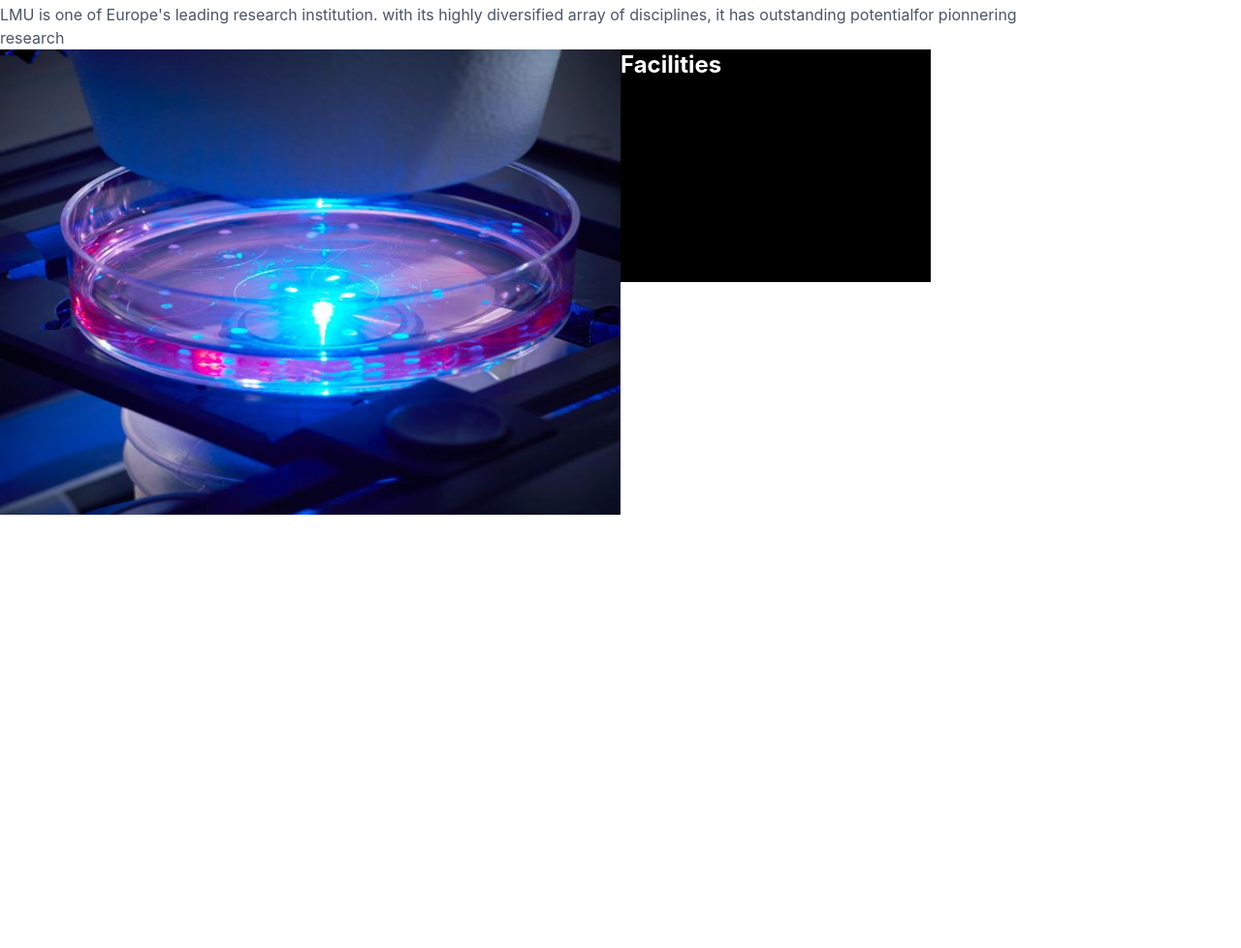
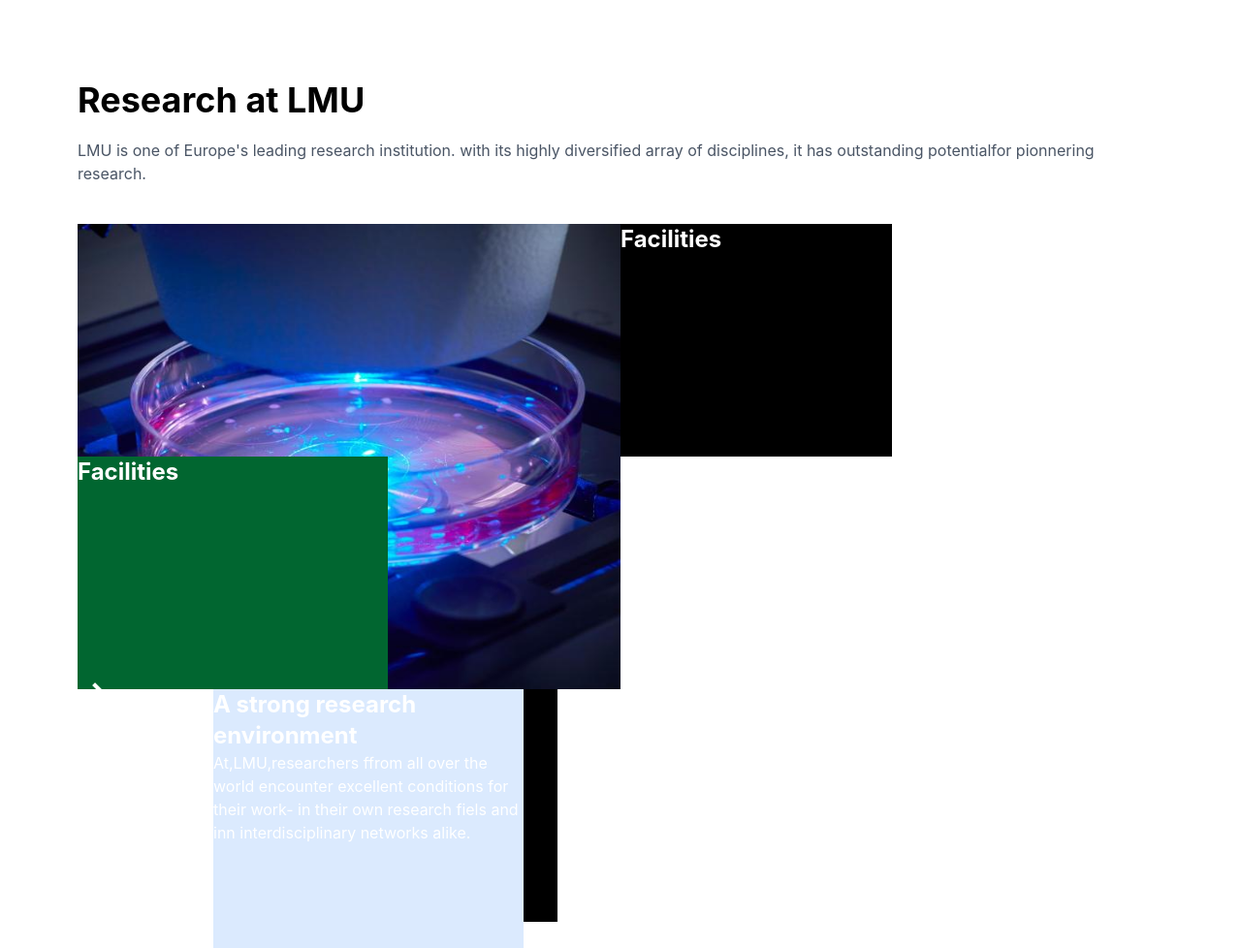
Before and after one commit to aromeirera20-spec/tailwindprojectgate, a website built with Vite: page index.html in a window 1280 px wide. Shown: the part 1171-2149 px from the top of the page at 97% size. Before the commit the page ends 1702 px from the top, so only its background shows below. Built offline with nearby package versions, Linux system fonts and the light colour scheme.

Commit message:
div for research bar

```diff
--- a/index.html
+++ b/index.html
@@ -54,19 +54,38 @@
        <p>To the Newsroom <br><br><br><br><p class=" text-4xl font-bold">→</p></p></div>
     <div></div>
 </div>
-<div>
+<div class="mt-30 ml-20 mr-20">
   <h1 class="text-4xl font-bold">Research at LMU</h1>
-  <p class=" text-gray-600">LMU is one of Europe's leading research institution. with its highly diversified array of disciplines, it has outstanding potentialfor pionnering <br> research</p>
+  <p class=" text-gray-600 mt-5">LMU is one of Europe's leading research institution. with its highly diversified array of disciplines, it has outstanding potentialfor pionnering research.</p>
 </div>
 
-<div class="  grid grid-cols-4">
+<div class="  grid grid-cols-4 ml-20 mr-20 mt-10">
   <div class=" col-span-2">
     <img src="pic2.jpg" class=" w-180 h-120">
   </div>
-  <div class=" bg-black text-2xl font-bold text-white [w-80%] h-60 ">
+  <div class=" bg-black text-2xl font-bold text-white  h-60 ">
     <h1>Facilities</h1>
   </div>
-  <div class="text-2xl"></div>
+  <div class="text-2xl ml-20 mr-20"></div>
+  <div class="  grid grid-cols-4">
+  <div class=" bg-green-800 text-2xl font-bold text-white w-80 h-60 -mt-60">
+    <h1>Facilities<br><br><br><br><br><br><br><p class=" text-4xl font-bold">→</p></h1>
+  </div>
+  <div class="text-2xl ml-20 mr-20"></div>
+  <div class="  grid grid-cols-4">
+    <div></div>
+    <div></div>
+    <div class=" bg-black text-2xl font-bold text-white w-80 h-60 ">
+    <h1>Academic Careers<br><br><br><br><br><br><br><p class=" text-4xl font-bold">→</p></h1>
+  </div>
+  <div class=" bg-blue-100  text-white w-80 h-180 -mt-60 col-span-2">
+    <h1 class=" font-bold text-2xl">A strong research environment</h1>
+    <p>At,LMU,researchers ffrom all over the world encounter excellent conditions for their work- in their own research fiels and inn interdisciplinary networks alike.</p>
+    <br><br><br><br><br><br><br><p class="text-green-800 mt-80">→Research profile</p>
+    <p class="  text-green-800">→Research projects</p>
+    <p class=" text-green-800">→Research services.</p>
+  </div>
+
 
 </div>
 
```
Also changed, not shown: pic3.jpg (added).
